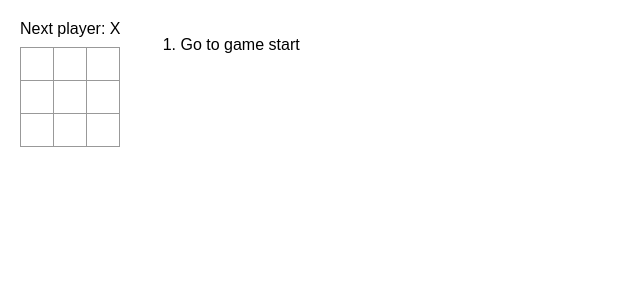
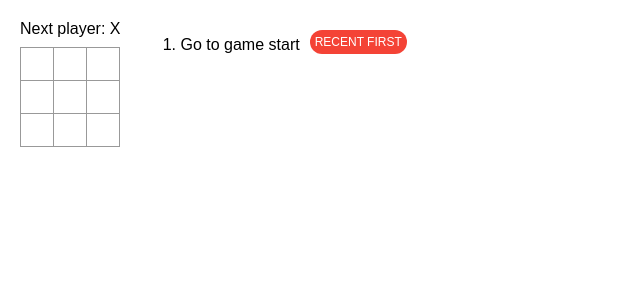
Before and after one commit to orixzz/tic-tac-toe-react, a React (Create React App) app in the folder ttt-react-dev/: page / in a window 1280 px wide. Shown: the top 300 px of the page, without its empty margins (0-640 px from the left). Built offline with nearby package versions, Linux system fonts and the light colour scheme.

Commit message:
Added a toggle button that lets you sort the moves in either ascending or descending order

```diff
--- a/ttt-react-dev/src/App.js
+++ b/ttt-react-dev/src/App.js
@@ -2,7 +2,6 @@ import { useState } from 'react';
 
 /*
  TODO
-  3) Add a toggle button that lets you sort the moves in either ascending or descending order.
   4) When someone wins, highlight the three squares that caused the win (and when no one wins, display a message about the result being a draw).
   5) Display the location for each move in the format (row, col) in the move history list.
 */
@@ -68,6 +67,7 @@ export default function Game() {
   const [currentMove, setCurrentMove] = useState(0);
   const currentSquares = history[currentMove];
   const xIsNext = currentMove % 2 === 0;
+  const [xHistoryFlipped, setHistoryFlipped] = useState(false);
 
   function handlePlay(nextSquares) {
       const nextHistory = [...history.slice(0, currentMove + 1), nextSquares];
@@ -77,6 +77,10 @@ export default function Game() {
 
   function jumpTo(nextMove) {
       setCurrentMove(nextMove)
+  }
+
+  function flipHistory() {
+      setHistoryFlipped(!xHistoryFlipped);
   }
 
   const moves = history.map((squares, move) => {
@@ -109,6 +113,10 @@ export default function Game() {
 
   });
 
+  if (xHistoryFlipped) {
+    moves.reverse()
+  }
+
   return (
     <div className="game">
       <div className="game-board">
@@ -117,7 +125,25 @@ export default function Game() {
       <div className="game-info">
         <ol>{moves}</ol>
       </div>
+      <div className="history-toggle">
+        <ToggleButton flipHistory={flipHistory} />
+      </div>
     </div>
+  );
+}
+
+function ToggleButton({flipHistory}) {
+  const [isToggled, setIsToggled] = useState(false);
+
+  const handleChange = () => {
+    setIsToggled(!isToggled);
+    flipHistory();
+  };
+
+  return (
+    <button onClick={handleChange} className={`toggle-button ${isToggled ? 'on' : 'off'}`}>
+      {isToggled ? 'RECENT LAST' : 'RECENT FIRST'}
+    </button>
   );
 }
 
--- a/ttt-react-dev/src/styles.css
+++ b/ttt-react-dev/src/styles.css
@@ -88,3 +88,24 @@ body {
 .game-info {
   margin-left: 20px;
 }
+
+.toggle-button {
+  margin: 10px 10px;
+  padding: 5px 5px;
+  background-color: #ddd;
+  border: none;
+  border-radius: 12px;
+  cursor: pointer;
+  font-size: 12px;
+  transition: background-color 0.3s ease;
+}
+
+.toggle-button.on {
+  background-color: #4CAF50;
+  color: white;
+}
+
+.toggle-button.off {
+  background-color: #f44336;
+  color: white;
+}
```
